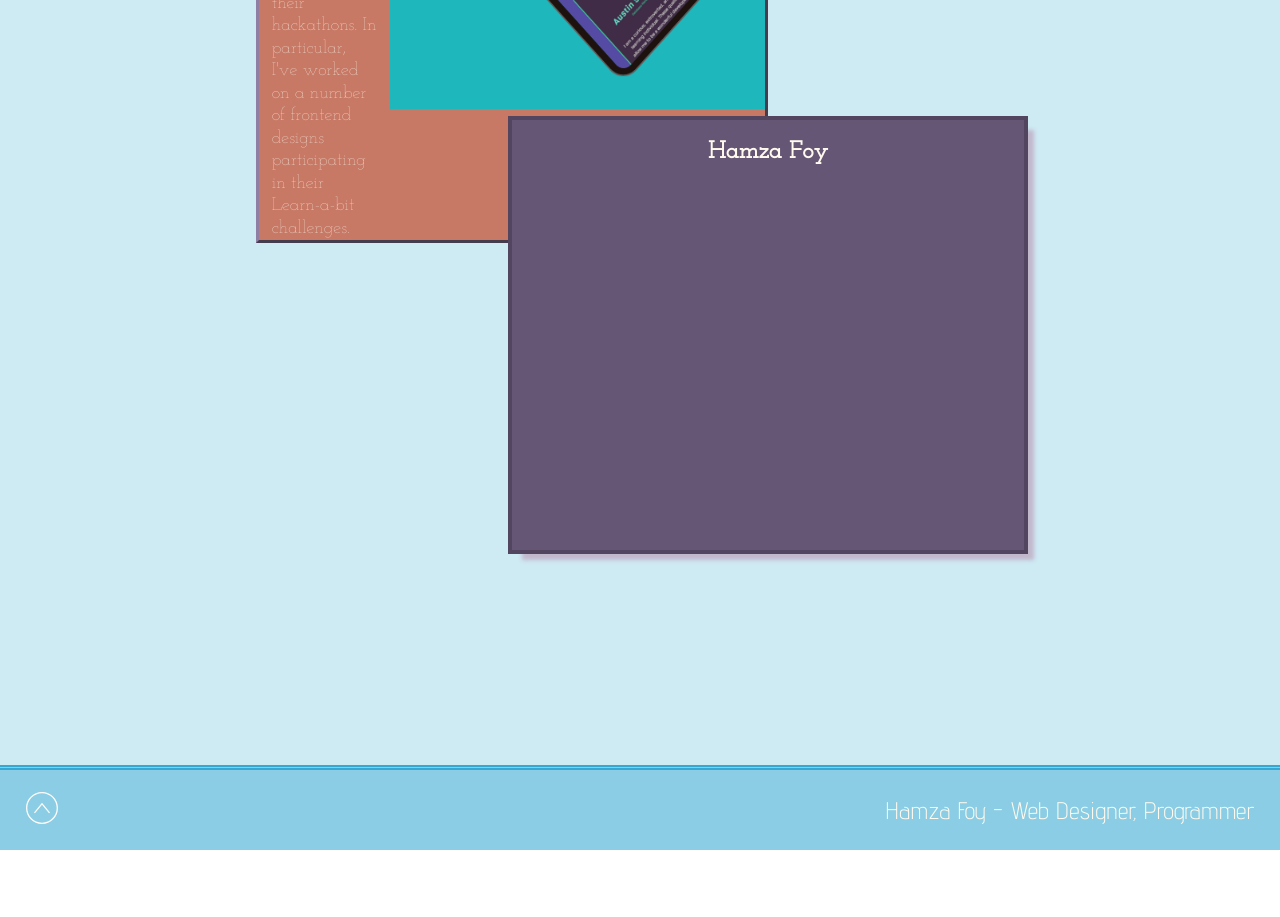
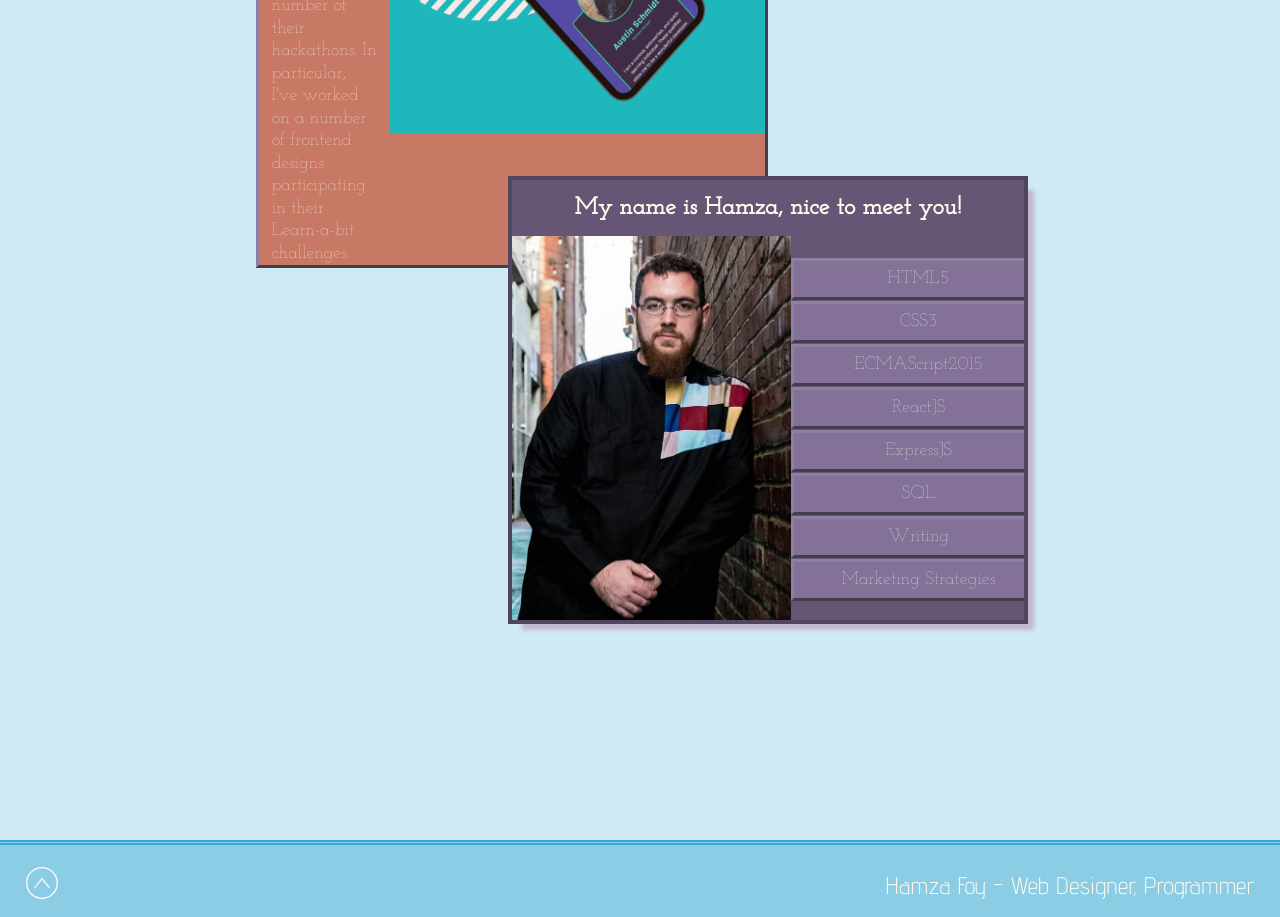
Before and after one commit to hamzafoy/hamza_foy_portfolio, a React (Create React App) app in the folder hamza-foy-portfolio/: page / in a window 1280 px wide. Shown: the part 2460-3377 px from the top of the page. Before the commit the page ends 3310 px from the top, so only its background shows below. Built offline with nearby package versions, Linux system fonts and the light colour scheme.

Commit message:
add rotating buttons to showcase my skills and how strong I am in those skills utilizing CSS3 properties such as backface-visability and transform.

```diff
--- a/hamza-foy-portfolio/src/App.css
+++ b/hamza-foy-portfolio/src/App.css
@@ -1,6 +1,6 @@
 .App {
   display: grid;
   grid-template-columns: 20% 20% 20% 20% 20%;
-  grid-template-rows: 215px 215px 215px 215px 215px 215px 215px 215px 215px 215px 215px 215px 215px 215px 215px;
+  grid-template-rows: 220px 220px 220px 220px 220px 220px 220px 220px 220px 220px 220px 220px 220px 220px 220px;
   background-color: #CEEAF3;
 }
--- a/hamza-foy-portfolio/src/Resume/Resume.css
+++ b/hamza-foy-portfolio/src/Resume/Resume.css
@@ -18,6 +18,7 @@
     background-color: #655676;
     box-shadow: 9.5px 9.5px 4px #C2B8CC;
     outline: 4px solid #51455F;
+    overflow: hidden;
 }
 
 .resume-heading {
@@ -25,3 +26,65 @@
     font-family: 'JosefinSlab-Regular';
     text-align: center;
 }
+
+.resume-listing {
+    display: flex;
+    flex-direction: row;
+    justify-content: center;
+}
+
+.headshot {
+    height: 375x;
+    width: 295px;
+}
+
+.button-list {
+    display: flex;
+    flex-wrap: wrap;
+    justify-content: center;
+    align-self: center;
+}
+
+.button {
+    position: relative;
+    perspective: 150rem;
+    height: 43px;
+    width: 250px;
+    font-family: 'JosefinSlab-Thin';
+    font-size: 18px;
+    font-weight: normal;
+    margin: 0 0;
+}
+
+.button_side {
+    display: flex;
+    justify-content: center;
+    align-items: center;
+    height: 36px;
+    width: 100%;
+    transition: all 0.8s ease;
+    position: absolute;
+    top: 0;
+    left: 0;
+    backface-visibility: hidden;
+
+}
+
+.button_side.front {
+    background-color: #837198;
+    border: 3px outset #8f7fa2;
+}
+
+.button_side.bottom {
+    transform: rotateY(-180deg);
+    background-color: #869871;
+    border: 3px outset #aab69b;
+}
+
+.button:hover .button_side.front {
+    transform: rotateY(180deg);
+}
+
+.button:hover .button_side.bottom {
+    transform: rotateY(0deg);
+}
--- a/hamza-foy-portfolio/src/Resume/Resume.js
+++ b/hamza-foy-portfolio/src/Resume/Resume.js
@@ -1,16 +1,90 @@
 import React from 'react';
 import './Resume.css';
+import headshot from './hamzaHeadshot.png';
 
 class Resume extends React.Component {
     render() {
         return(
             <div className="resume-container">
 
+                <h1 className="resume-heading">
+                My name is Hamza, nice to meet you!
+                </h1>
+
                 <section className="resume-listing">
 
-                    <h1 className="resume-heading">
-                        Hamza Foy
-                    </h1>
+                    <img className="headshot" src={headshot} alt="Hamza's Headshot"/>
+
+                    <div className="button-list">
+
+                        <div className="button">
+                            <div className="button_side front">
+                                <aside>HTML5</aside>
+                            </div>
+                            <div className="button_side bottom">
+                                <aside>Proficient</aside>
+                            </div>
+                        </div>
+                        <div className="button">
+                            <div className="button_side front">
+                                <aside>CSS3</aside>
+                            </div>
+                            <div className="button_side bottom">
+                                <aside>Proficient</aside>
+                            </div>
+                        </div>
+                        <div className="button">
+                            <div className="button_side front">
+                                <aside>ECMAScript2015</aside>
+                            </div>
+                            <div className="button_side bottom">
+                                <aside>Proficient</aside>
+                            </div>
+                        </div>
+                        <div className="button">
+                            <div className="button_side front">
+                                <aside>ReactJS</aside>
+                            </div>
+                            <div className="button_side bottom">
+                                <aside>Intermediate</aside>
+                            </div>
+                        </div>
+                        <div className="button">
+                            <div className="button_side front">
+                                <aside>ExpressJS</aside>
+                            </div>
+                            <div className="button_side bottom">
+                                <aside>Intermediate</aside>
+                            </div>
+                        </div>
+                        <div className="button">
+                            <div className="button_side front">
+                                <aside>SQL</aside>
+                            </div>
+                            <div className="button_side bottom">
+                                <aside>Beginner</aside>
+                            </div>
+                        </div>
+                        <div className="button">
+                            <div className="button_side front">
+                                <aside>Writing</aside>
+                            </div>
+                            <div className="button_side bottom">
+                                <aside>Advanced</aside>
+                            </div>
+                        </div>
+                        <div className="button">
+                            <div className="button_side front">
+                                <aside>Marketing Strategies</aside>
+                            </div>
+                            <div className="button_side bottom">
+                                <aside>Intermediate</aside>
+                            </div>
+                        </div>
+
+                    </div>
+
+
                 </section>
 
             </div>
```
Also changed, not shown: hamza-foy-portfolio/src/Resume/hamzaHeadshot.png (added).
